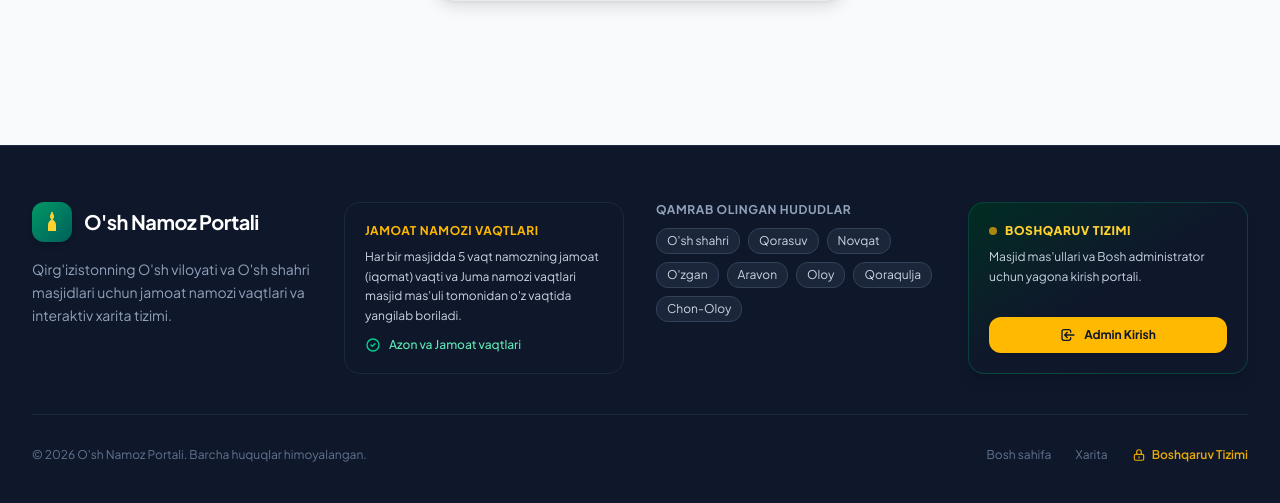
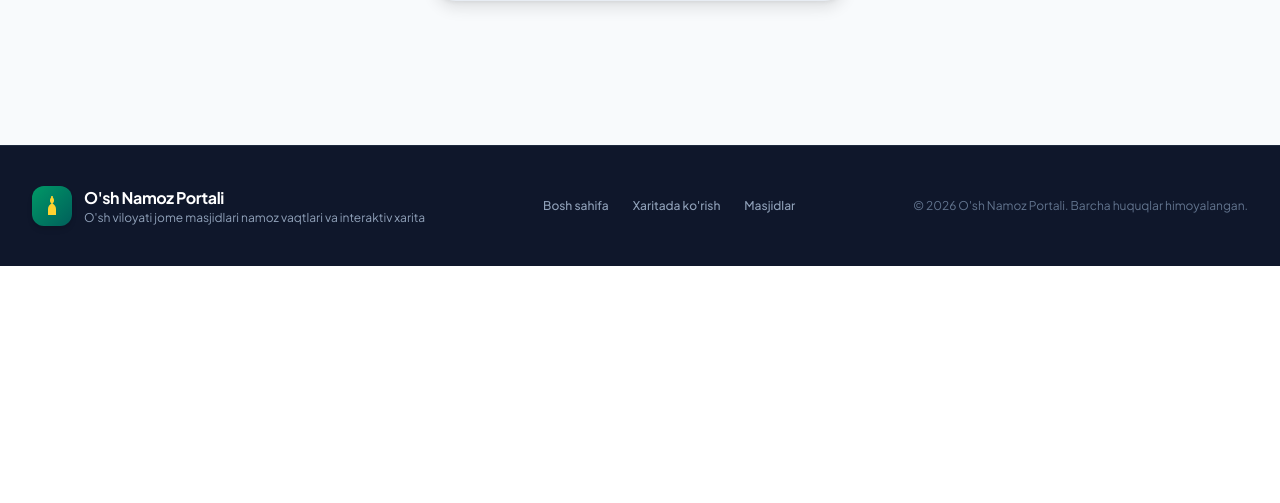
Before and after one commit to Iqbolshoh/masjid.vexa.uz, a Laravel app: page /login in a window 1280 px wide. Shown: the part 973-1476 px from the top of the page. After the commit the page ends 1239 px from the top, so only its background shows below. Run offline with Laravel 12, Linux system fonts and the light colour scheme; style sheets or scripts are compiled from the project's sources.

Commit message:
Clean up footer: remove admin login, bulky info columns and redundant texts

```diff
--- a/resources/views/layouts/app.blade.php
+++ b/resources/views/layouts/app.blade.php
@@ -127,90 +127,31 @@
     </main>
 
     <!-- Footer -->
-    <footer class="bg-slate-900 text-slate-300 pt-14 pb-10 border-t border-slate-800 mt-20">
+    <footer class="bg-slate-900 text-slate-400 py-10 border-t border-slate-800 mt-20">
         <div class="max-w-7xl mx-auto px-4 sm:px-6 lg:px-8">
-            <div class="grid grid-cols-1 md:grid-cols-2 lg:grid-cols-4 gap-8 pb-10 border-b border-slate-800">
-                <!-- Col 1: About -->
-                <div>
-                    <div class="flex items-center gap-3 mb-4">
-                        <div class="w-10 h-10 rounded-xl bg-gradient-to-br from-emerald-600 to-teal-800 flex items-center justify-center text-amber-300 shadow-md">
-                            <svg class="w-6 h-6" viewBox="0 0 24 24" fill="currentColor">
-                                <path d="M12 2C11.5 2 11 2.4 11 3C11 3.2 11.1 3.4 11.2 3.6C10.5 4.3 10 5.4 10 6.6C10 7.8 10.6 8.9 11.5 9.6C9.5 10.5 8 12.6 8 15V21H16V15C16 12.6 14.5 10.5 12.5 9.6C13.4 8.9 14 7.8 14 6.6C14 5.4 13.5 4.3 12.8 3.6C12.9 3.4 13 3.2 13 3C13 2.4 12.5 2 12 2Z"/>
-                            </svg>
-                        </div>
-                        <span class="text-xl font-bold text-white tracking-tight">O'sh Namoz Portali</span>
+            <div class="flex flex-col md:flex-row items-center justify-between gap-6">
+                <!-- Brand & Info -->
+                <div class="flex items-center gap-3">
+                    <div class="w-10 h-10 rounded-xl bg-gradient-to-br from-emerald-600 to-teal-800 flex items-center justify-center text-amber-300 shadow-md">
+                        <svg class="w-6 h-6" viewBox="0 0 24 24" fill="currentColor">
+                            <path d="M12 2C11.5 2 11 2.4 11 3C11 3.2 11.1 3.4 11.2 3.6C10.5 4.3 10 5.4 10 6.6C10 7.8 10.6 8.9 11.5 9.6C9.5 10.5 8 12.6 8 15V21H16V15C16 12.6 14.5 10.5 12.5 9.6C13.4 8.9 14 7.8 14 6.6C14 5.4 13.5 4.3 12.8 3.6C12.9 3.4 13 3.2 13 3C13 2.4 12.5 2 12 2Z"/>
+                        </svg>
                     </div>
-                    <p class="text-sm text-slate-400 leading-relaxed">
-                        Qirg'izistonning O'sh viloyati va O'sh shahri masjidlari uchun jamoat namozi vaqtlari va interaktiv xarita tizimi.
-                    </p>
-                </div>
-
-                <!-- Col 2: Jamoat namozi vaqtlari -->
-                <div class="bg-slate-850/60 rounded-2xl p-5 border border-slate-800">
-                    <span class="text-amber-400 text-xs font-bold uppercase tracking-wider block mb-2">Jamoat Namozi Vaqtlari</span>
-                    <p class="text-xs text-slate-300 leading-relaxed mb-3">
-                        Har bir masjidda 5 vaqt namozning jamoat (iqomat) vaqti va Juma namozi vaqtlari masjid mas'uli tomonidan o'z vaqtida yangilab boriladi.
-                    </p>
-                    <div class="flex items-center gap-2 text-xs text-emerald-300 font-medium">
-                        <svg class="w-4 h-4 text-emerald-400 flex-shrink-0" fill="none" stroke="currentColor" viewBox="0 0 24 24"><path stroke-linecap="round" stroke-linejoin="round" stroke-width="2" d="M9 12l2 2 4-4m6 2a9 9 0 11-18 0 9 9 0 0118 0z"/></svg>
-                        <span>Azon va Jamoat vaqtlari</span>
+                    <div>
+                        <span class="text-base font-bold text-white tracking-tight block">O'sh Namoz Portali</span>
+                        <p class="text-xs text-slate-400">O'sh viloyati jome masjidlari namoz vaqtlari va interaktiv xarita</p>
                     </div>
                 </div>
 
-                <!-- Col 3: Contacts & Regions -->
-                <div>
-                    <h3 class="text-xs font-bold uppercase tracking-wider text-slate-400 mb-2.5">Qamrab olingan hududlar</h3>
-                    <div class="flex flex-wrap gap-2 text-xs text-slate-300">
-                        <span class="bg-slate-800/90 border border-slate-700 px-2.5 py-1 rounded-xl">O'sh shahri</span>
-                        <span class="bg-slate-800/90 border border-slate-700 px-2.5 py-1 rounded-xl">Qorasuv</span>
-                        <span class="bg-slate-800/90 border border-slate-700 px-2.5 py-1 rounded-xl">Novqat</span>
-                        <span class="bg-slate-800/90 border border-slate-700 px-2.5 py-1 rounded-xl">O'zgan</span>
-                        <span class="bg-slate-800/90 border border-slate-700 px-2.5 py-1 rounded-xl">Aravon</span>
-                        <span class="bg-slate-800/90 border border-slate-700 px-2.5 py-1 rounded-xl">Oloy</span>
-                        <span class="bg-slate-800/90 border border-slate-700 px-2.5 py-1 rounded-xl">Qoraqulja</span>
-                        <span class="bg-slate-800/90 border border-slate-700 px-2.5 py-1 rounded-xl">Chon-Oloy</span>
-                    </div>
+                <!-- Navigation Links -->
+                <div class="flex items-center gap-6 text-xs text-slate-400 font-medium">
+                    <a href="{{ route('home') }}" class="hover:text-emerald-400 transition-colors">Bosh sahifa</a>
+                    <a href="{{ route('home') }}#map" class="hover:text-emerald-400 transition-colors">Xaritada ko'rish</a>
+                    <a href="{{ route('home') }}#mosques-section" class="hover:text-emerald-400 transition-colors">Masjidlar</a>
                 </div>
 
-                <!-- Col 4: Unified Boshqaruv Tizimi (Single Login for Superadmin & Mosque Admin) -->
-                <div class="bg-gradient-to-br from-emerald-950 via-slate-900 to-slate-900 rounded-2xl p-5 border border-emerald-700/40 shadow-lg flex flex-col justify-between">
-                    <div>
-                        <div class="flex items-center gap-2 mb-2">
-                            <span class="w-2 h-2 rounded-full bg-amber-400 animate-pulse"></span>
-                            <span class="text-xs font-extrabold uppercase tracking-wider text-amber-300">Boshqaruv Tizimi</span>
-                        </div>
-                        <p class="text-xs text-slate-300 leading-relaxed mb-4">
-                            Masjid mas'ullari va Bosh administrator uchun yagona kirish portali.
-                        </p>
-                    </div>
-
-                    @auth
-                        <div class="space-y-2">
-                            <a href="{{ auth()->user()->isSuperAdmin() ? route('superadmin.dashboard') : route('admin.dashboard') }}"
-                               class="w-full inline-flex items-center justify-center gap-2 py-2.5 px-4 rounded-xl text-xs font-bold text-slate-900 bg-amber-400 hover:bg-amber-300 shadow-sm transition-all">
-                                <span>Kabinetingizga o'tish</span>
-                            </a>
-                        </div>
-                    @else
-                        <a href="{{ route('login') }}"
-                           class="w-full inline-flex items-center justify-center gap-2 py-2.5 px-4 rounded-xl text-xs font-bold text-slate-900 bg-amber-400 hover:bg-amber-300 shadow-sm active:scale-95 transition-all">
-                            <svg class="w-4 h-4" fill="none" stroke="currentColor" viewBox="0 0 24 24"><path stroke-linecap="round" stroke-linejoin="round" stroke-width="2" d="M11 16l-4-4m0 0l4-4m-4 4h14m-5 4v1a3 3 0 01-3 3H6a3 3 0 01-3-3V7a3 3 0 013-3h7a3 3 0 013 3v1"/></svg>
-                            <span>Admin Kirish</span>
-                        </a>
-                    @endauth
-                </div>
-            </div>
-
-            <div class="pt-8 flex flex-col sm:flex-row items-center justify-between text-xs text-slate-500 gap-4">
-                <p>&copy; {{ date('Y') }} O'sh Namoz Portali. Barcha huquqlar himoyalangan.</p>
-                <div class="flex items-center gap-6">
-                    <a href="{{ route('home') }}" class="hover:text-emerald-400 transition-colors">Bosh sahifa</a>
-                    <a href="{{ route('home') }}#map" class="hover:text-emerald-400 transition-colors">Xarita</a>
-                    <a href="{{ route('login') }}" class="text-amber-400/90 hover:text-amber-300 font-semibold transition-colors flex items-center gap-1.5">
-                        <svg class="w-3.5 h-3.5" fill="none" stroke="currentColor" viewBox="0 0 24 24"><path stroke-linecap="round" stroke-linejoin="round" stroke-width="2" d="M12 15v2m-6 4h12a2 2 0 002-2v-6a2 2 0 00-2-2H6a2 2 0 00-2 2v6a2 2 0 002 2zm10-10V7a4 4 0 00-8 0v4h8z"/></svg>
-                        <span>Boshqaruv Tizimi</span>
-                    </a>
-                </div>
+                <!-- Copyright -->
+                <p class="text-xs text-slate-500">&copy; {{ date('Y') }} O'sh Namoz Portali. Barcha huquqlar himoyalangan.</p>
             </div>
         </div>
     </footer>
```
